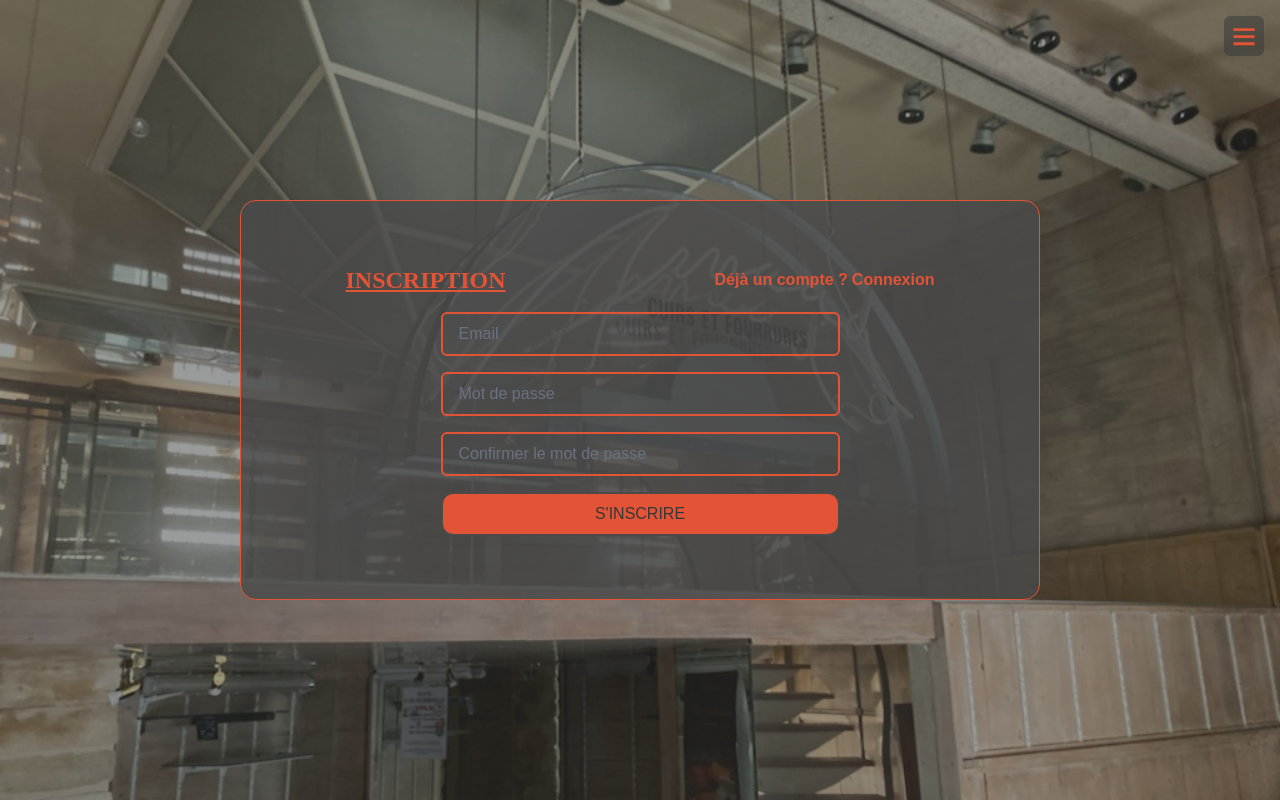
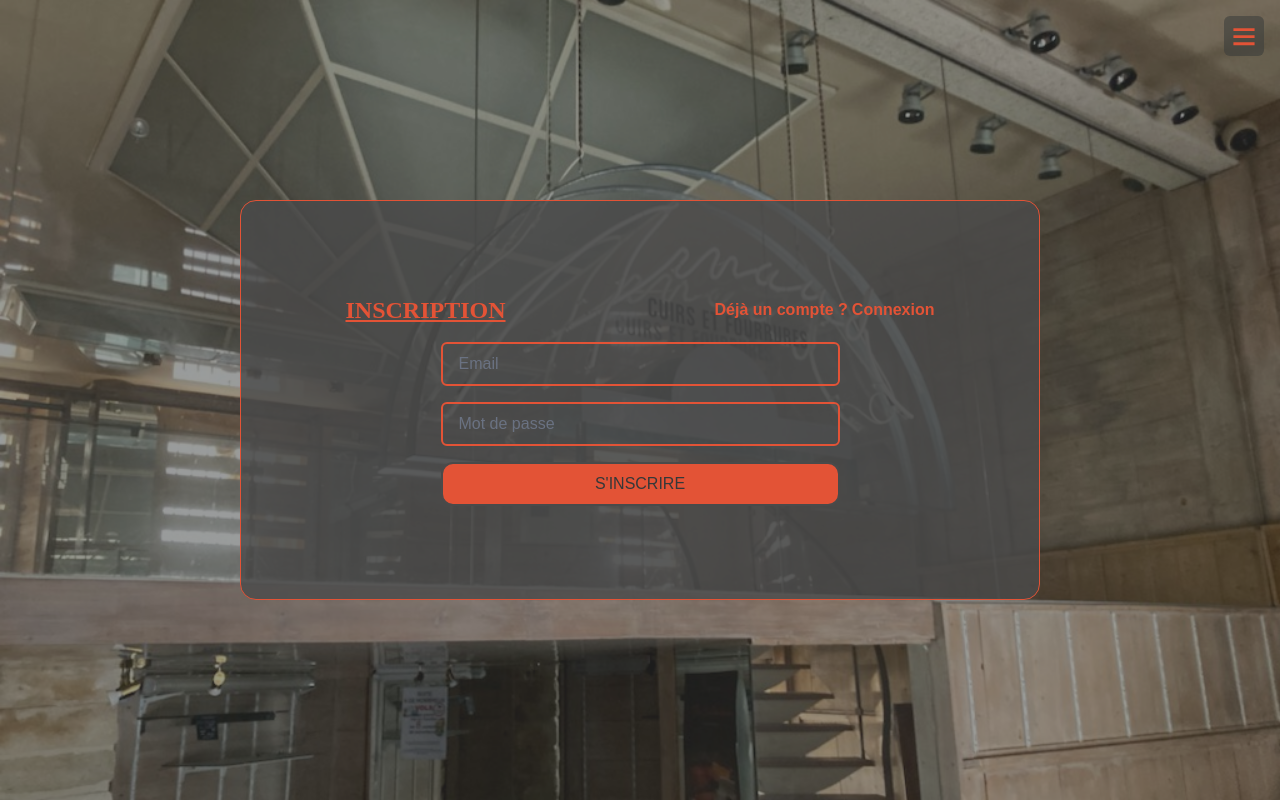
Before and after one commit to KevinMaze/agora, a Next.js app: page /connexion/inscription in a window 1280 px wide. Built offline with nearby package versions, Linux system fonts and the light colour scheme.

Commit message:
modifiacation form hook and design system form and button

```diff
--- a/src/styles/globals.css
+++ b/src/styles/globals.css
@@ -8,6 +8,7 @@
   --color-secondary: #CC7722;
   --color-tier: #008000;
   --color-other: white;
+  --color-danger: #FF0000;
 
   /* Pour surcharger les polices par défaut de Tailwind */
   --font-sans-custom: 'Montserrat', sans-serif;
@@ -24,6 +25,7 @@
   --color-secondary: var(--color-secondary);
   --color-tier: var(--color-tier);
   --color-other: var(--color-other);
+  --color-danger: var(--color-danger);
 
 
   --myshadow: 10px 5px 20px rgba(74, 74, 74, 1);
--- a/src/types/form.tsx
+++ b/src/types/form.tsx
@@ -1,6 +1,6 @@
 export interface FormsType {
-    control: any;
     onSubmit: any;
+    control?: any;
     errors: any;
     isLoading: boolean;
     register: any;
--- a/src/ui/design-system/button.tsx
+++ b/src/ui/design-system/button.tsx
@@ -103,7 +103,7 @@ export const Button = ({
     const buttonContent = (
         <>
             {isLoading && (
-                <div className="absolute inset-0 flex items-center justify-center">
+                <div className="absolute inset-0 flex items-center justify-center cursor-not-allowed">
                     {variant === "primary" || variant === "icon" ? (
                         <Spinner size="small" variant="white" />
                     ) : (
--- a/src/ui/design-system/form/input.tsx
+++ b/src/ui/design-system/form/input.tsx
@@ -1,4 +1,6 @@
 import clsx from "clsx";
+import { div } from "framer-motion/client";
+import { Typo } from "../typography";
 
 interface Props {
     isLoading: boolean;
@@ -47,13 +49,16 @@ export const Input = ({
     validate,
 }: Props) => {
     return (
+        <div>
             <input
                 type={type}
                 placeholder={placeholder}
                 className={clsx(
+                    isLoading && "cursor-not-allowed",
                     "w-full px-4 py-2 border-2 rounded-md focus:outline-none focus:ring-2 focus:ring-primary text-other placeholder-gray-500",
                     {
-                    "border-red-500": errors[id],
+                        "border-red-600 border-3 placeholder-red-600":
+                            errors[id],
                         "border-primary": !errors[id],
                     }
                 )}
@@ -64,5 +69,16 @@ export const Input = ({
                 autoComplete={isAutoCompleted ? "on" : "off"}
                 validate={validate}
             />
+            {errors[id] && (
+                <Typo
+                    variant="para"
+                    components="div"
+                    color="danger"
+                    className="mt-2"
+                >
+                    {errors[id]?.message}
+                </Typo>
+            )}
+        </div>
     );
 };
--- a/src/ui/design-system/typography.tsx
+++ b/src/ui/design-system/typography.tsx
@@ -2,8 +2,8 @@ import clsx from "clsx";
 
 interface TypoProps {
     variant?: "title" | "para" | "span";
-    components?: "h1" | "h2" | "p" | "span" | "li";
-    color?: "primary" | "secondary" | "tier" | "other";
+    components?: "h1" | "h2" | "p" | "span" | "li" | "div";
+    color?: "primary" | "secondary" | "tier" | "other" | "danger";
     weight?: "normal" | "bold" | "extrabold";
     className?: string;
     children: React.ReactNode;
--- a/src/ui/modules/authentification/register/components/register.form.tsx
+++ b/src/ui/modules/authentification/register/components/register.form.tsx
@@ -7,15 +7,7 @@ interface Props {
 }
 
 export const RegisterForm = ({ form }: Props) => {
-    const {
-        control,
-        register,
-        handleSubmit,
-        onSubmit,
-        isLoading,
-        errors,
-        watch,
-    } = form;
+    const { register, handleSubmit, onSubmit, isLoading, errors, watch } = form;
     return (
         <form
             onSubmit={handleSubmit(onSubmit)}
@@ -43,7 +35,7 @@ export const RegisterForm = ({ form }: Props) => {
                 required={true}
                 isAutoCompleted={false}
             />
-            <Input
+            {/* <Input
                 isLoading={isLoading}
                 placeholder="Confirmer le mot de passe"
                 type="password"
@@ -57,7 +49,7 @@ export const RegisterForm = ({ form }: Props) => {
                 id="passwordConfirme"
                 required={true}
                 isAutoCompleted={false}
-            />
+            /> */}
             <Button isLoading={isLoading} type="submit">
                 {isLoading ? "Loading..." : "S'inscrire"}
             </Button>
--- a/src/ui/modules/authentification/register/register.container.tsx
+++ b/src/ui/modules/authentification/register/register.container.tsx
@@ -1,12 +1,12 @@
 import { RegisterFormFieldsType } from "@/types/form";
 import { RegisterView } from "./register.view";
 import { SubmitHandler, useForm } from "react-hook-form";
+import React, { useState } from "react";
 
 export const RegisterContainer = () => {
-    const isLoading = false;
+    const [isLoading, setIsLoading] = useState<boolean>(false);
     const {
         handleSubmit,
-        control,
         formState: { errors },
         register,
         setError,
@@ -16,20 +16,21 @@ export const RegisterContainer = () => {
     const onSubmit: SubmitHandler<RegisterFormFieldsType> = async (
         formData
     ) => {
+        setIsLoading(true);
         console.log("Register form data:", formData);
     };
     return (
-        <>
         <RegisterView
             form={{
                 errors,
-                    control,
                 register,
                 handleSubmit,
                 onSubmit,
                 isLoading,
+                watch: () => {
+                    return "Les mots de passe ne correspondent pas";
+                },
             }}
         />
-        </>
     );
 };
```
Lines whose indentation alone changed are shown as unchanged.
